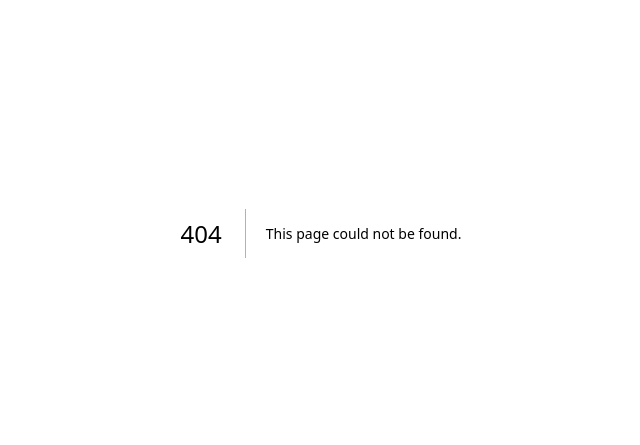
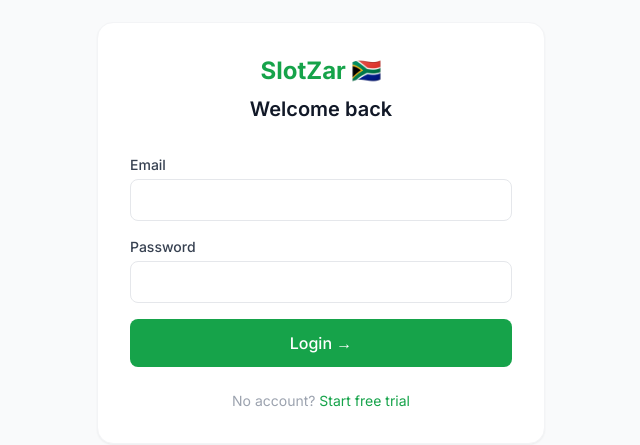
Before and after one commit to athandiletetyana308-hue/slotzar, a Next.js app: page /login in a window 1280 px wide. Before the commit this address had no page. Shown: the part 167-612 px from the top of the page, without its empty margins (319-959 px from the left). Built offline with nearby package versions, Linux system fonts and the light colour scheme.

Commit message:
feat: add login page

```diff
--- /dev/null
+++ b/src/app/login/page.tsx
@@ -0,0 +1,71 @@
+'use client'
+import { useState } from 'react'
+import Link from 'next/link'
+import { supabase } from '@/lib/supabase'
+
+export default function LoginPage() {
+  const [email, setEmail] = useState('')
+  const [password, setPassword] = useState('')
+  const [loading, setLoading] = useState(false)
+  const [error, setError] = useState('')
+
+  async function handleLogin(e: React.FormEvent) {
+    e.preventDefault()
+    setLoading(true)
+    setError('')
+    try {
+      const { error } = await supabase.auth.signInWithPassword({ email, password })
+      if (error) throw error
+      window.location.href = '/dashboard'
+    } catch (err: unknown) {
+      setError(err instanceof Error ? err.message : 'Invalid email or password')
+    } finally {
+      setLoading(false)
+    }
+  }
+
+  return (
+    <div className="min-h-screen bg-gray-50 flex items-center justify-center px-4">
+      <div className="bg-white rounded-2xl shadow-sm border border-gray-100 p-8 w-full max-w-md">
+        <div className="text-center mb-8">
+          <div className="text-2xl font-bold text-brand-600 mb-2">SlotZar 🇿🇦</div>
+          <h1 className="text-xl font-semibold text-gray-900">Welcome back</h1>
+        </div>
+        <form onSubmit={handleLogin} className="space-y-4">
+          <div>
+            <label className="block text-sm font-medium text-gray-700 mb-1">Email</label>
+            <input
+              type="email"
+              value={email}
+              onChange={e => setEmail(e.target.value)}
+              required
+              className="w-full border border-gray-200 rounded-lg px-3 py-2.5 text-sm focus:outline-none focus:ring-2 focus:ring-brand-500"
+            />
+          </div>
+          <div>
+            <label className="block text-sm font-medium text-gray-700 mb-1">Password</label>
+            <input
+              type="password"
+              value={password}
+              onChange={e => setPassword(e.target.value)}
+              required
+              className="w-full border border-gray-200 rounded-lg px-3 py-2.5 text-sm focus:outline-none focus:ring-2 focus:ring-brand-500"
+            />
+          </div>
+          {error && <p className="text-red-500 text-sm">{error}</p>}
+          <button
+            type="submit"
+            disabled={loading}
+            className="w-full bg-brand-600 text-white py-3 rounded-lg font-medium hover:bg-brand-700 transition disabled:opacity-50"
+          >
+            {loading ? 'Logging in...' : 'Login →'}
+          </button>
+        </form>
+        <p className="text-center text-sm text-gray-400 mt-6">
+          No account?{' '}
+          <Link href="/signup" className="text-brand-600 hover:underline">Start free trial</Link>
+        </p>
+      </div>
+    </div>
+  )
+}
```
